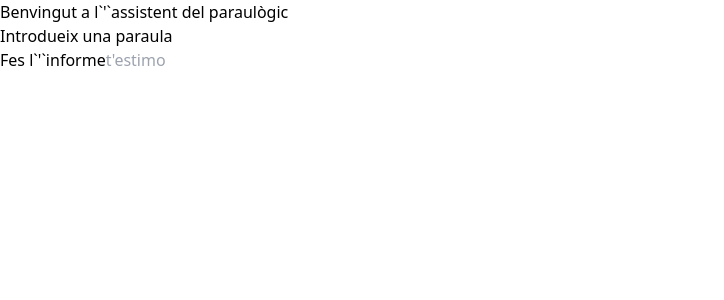
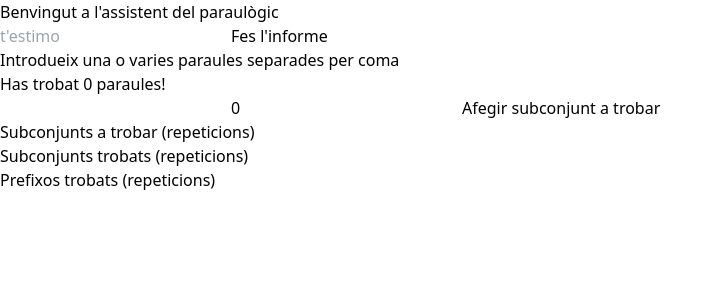
Before and after one commit to Cordar/paraulogic-assistent, a Next.js app: page / in a window 1280 px wide. Shown: the top 300 px of the page, without its empty margins (0-724 px from the left). Built offline with nearby package versions, Linux system fonts and the light colour scheme.

Commit message:
more changes

```diff
--- a/src/app/page.tsx
+++ b/src/app/page.tsx
@@ -6,9 +6,20 @@ import { SetStateAction, useState } from "react";
 
 export default function Home() {
   const [paraula, setParaula] = useState('');
-  const [paraules, setParaules] = useState<string[]>([]);
+  const [paraules, setParaules] = useState<string[]>(() => {
+    const localData = typeof window !== 'undefined' ? localStorage.getItem("paraules") : null;
+    return localData ? JSON.parse(localData) : [];
+  });
+  const [subconjunt, setSubconjunt] = useState('');
+  const [subconjuntRepeticions, setSubconjuntRepeticions] = useState(0);
   const [subconjunts, setSubconjunts] = useState<{ subconjunt: string, repeticions: number }[]>([]);
+  const [subconjuntsATrobar, setSubconjuntsATrobar] = useState<{ subconjunt: string, repeticions: number }[]>(() => {
+    const localData = typeof window !== 'undefined' ? localStorage.getItem("subconjunts") : null;
+    return localData ? JSON.parse(localData) : [];
+  });
+  const [prefix, setPrefix] = useState('');
   const [prefixos, setPrefixos] = useState<{ prefix: string, repeticions: number }[]>([]);
+  const [prefixosATrobar, setPrefixosATrobar] = useState<{ prefix: string, repeticions: number }[]>([]);
 
   function handleKeyPress(e: { key: string; }) {
     if (e.key == "Enter") {
@@ -20,7 +31,6 @@ export default function Home() {
         paraulaNeta = paraulaNeta.replace("à", "a").replace("á", "a").replace("è", "e").replace("é", "e").replace("í", "i").replace("ò", "o").replace("ó", "o").replace("ú", "u")
         paraulaNeta = paraulaNeta.trim();
         paraulaNeta = paraulaNeta.split(" ")[0]
-        console.log(paraulaNeta)
         if (paraules.some(x => x == paraulaNeta) || paraulesPerAfegir.some(x => x == paraulaNeta)) {
           continue;
         }
@@ -28,11 +38,20 @@ export default function Home() {
       }
       setParaules([...paraules, ...paraulesPerAfegir])
       setParaula("")
+      localStorage.setItem("paraules", JSON.stringify([...paraules, ...paraulesPerAfegir]))
     }
   }
 
   function handleInputChange(e: { target: { value: SetStateAction<string>; }; }) {
     setParaula(e?.target?.value);
+  }
+
+  function handleInputChangeSubconjunt(e: { target: { value: SetStateAction<string>; }; }) {
+    setSubconjunt(e?.target?.value);
+  }
+
+  function handleInputChangeSubconjuntRepeticions(e: React.MouseEvent<HTMLInputElement>) {
+    setSubconjuntRepeticions(parseInt((e?.target as HTMLInputElement).value));
   }
 
   function updateSubConjunts() {
@@ -79,30 +98,67 @@ export default function Home() {
     updatePrefixes();
   }
 
+  function addSubconjunt() {
+    let subc = [...subconjuntsATrobar];
+    const index = subc.findIndex(x => x.subconjunt == subconjunt);
+    if (index != -1) {
+      subc[index].repeticions = subconjuntRepeticions
+    } else {
+      subc.push({ subconjunt: subconjunt, repeticions: subconjuntRepeticions })
+    }
+    setSubconjuntsATrobar(subc)
+    setSubconjunt("")
+    setSubconjuntRepeticions(0)
+    localStorage.setItem("subconjunts", JSON.stringify(subc));
+  }
+
+  function removeSubconjunt(e: MouseEventHandler<HTMLSpanElement>) {
+    let subc = [...subconjuntsATrobar];
+    const index = subc.findIndex(subc => subc.subconjunt == e.target.getAttribute("data-index"));
+    subc.splice(index, 1)
+
+  }
+
   return (
-    <div className="w-1/2 m-auto p-16 text-center flex flex-col">
-      <h1 className="mt-2 text-2xl">Benvingut a l`&apos;`assistent del paraulògic</h1>
-      <h2 className="mt-16 mb-2 text-lg">Introdueix una paraula</h2>
-      <div className="flex">
-        <button onClick={fesInforme} className="w-1/4">Fes l`&apos;`informe</button>
-        <input type="text" onKeyUp={handleKeyPress} value={paraula} onChange={handleInputChange} className="bg-gray-50 border border-gray-300 text-gray-900 text-sm rounded-lg focus:ring-blue-500 focus:border-blue-500 block w-full p-2.5 dark:bg-gray-700 dark:border-gray-600 dark:placeholder-gray-400 dark:text-white dark:focus:ring-blue-500 dark:focus:border-blue-500" placeholder="t'estimo"></input>
+    <div className="w-full m-auto p-16 text-center flex flex-col">
+      <h1 className="text-2xl">Benvingut a l&apos;assistent del paraulògic</h1>
+
+      <div className="mt-16 flex justify-center gap-2">
+        <input type="text" onKeyUp={handleKeyPress} value={paraula} onChange={handleInputChange} className="bg-gray-50 border border-gray-300 text-gray-900 text-sm rounded-lg focus:ring-blue-500 focus:border-blue-500 block p-2.5 dark:bg-gray-700 dark:border-gray-600 dark:placeholder-gray-400 dark:text-white dark:focus:ring-blue-500 dark:focus:border-blue-500" placeholder="t'estimo"></input>
+        <button onClick={fesInforme} className="bg-green-200 hover:bg-green-300 px-3 py-2 rounded-md">Fes l&apos;informe</button>
       </div>
-      <div className="mt-2 flex flex-wrap w-3/4 place-self-end">
+      <h4 className="mb-2 text-sm">Introdueix una o varies paraules separades per coma</h4>
+      <h3>Has trobat {paraules.length} paraules!</h3>
+      <div className="mt-2 flex flex-wrap place-self-end">
         {paraules.map(paraula => (
-          <p key={paraula}>{paraula},</p>
+          <span key={paraula}>{paraula},</span>
         ))}
       </div>
-      <div className="mt-4 flex">
-        {subconjunts.map(subconjunt => (
-          <p key={subconjunt.subconjunt}><b>{subconjunt.subconjunt}</b> {subconjunt.repeticions}</p>
-        ))}
+      <div className="flex flex-col gap-2 justify-start mt-10">
+        <div className="flex gap-2 justify-center">
+          <input type="text" value={subconjunt} onChange={handleInputChangeSubconjunt} className="bg-gray-50 border border-gray-300 text-gray-900 text-sm rounded-lg focus:ring-blue-500 focus:border-blue-500 block p-2.5 dark:bg-gray-700 dark:border-gray-600 dark:placeholder-gray-400 dark:text-white dark:focus:ring-blue-500 dark:focus:border-blue-500"></input>
+          <input type="text" value={subconjuntRepeticions} onChange={handleInputChangeSubconjuntRepeticions} className="bg-gray-50 border border-gray-300 text-gray-900 text-sm rounded-lg focus:ring-blue-500 focus:border-blue-500 block p-2.5 dark:bg-gray-700 dark:border-gray-600 dark:placeholder-gray-400 dark:text-white dark:focus:ring-blue-500 dark:focus:border-blue-500"></input>
+          <button onClick={addSubconjunt} className="bg-green-200 hover:bg-green-300 px-3 py-2 rounded-md">Afegir subconjunt a trobar</button>
+        </div>
+        <h2 className="px-4 font-semibold mt-2">Subconjunts a trobar (repeticions)</h2>
+        <div className="text-wrap">
+          {subconjuntsATrobar.map(item => (
+            <span key={item.subconjunt} data-index={item.subconjunt} onClick={removeSubconjunt}>{item.subconjunt} ({item.repeticions}) </span>
+          ))}
+        </div>
+        <h2 className="px-4 font-semibold mt-2">Subconjunts trobats (repeticions)</h2>
+        <div className="text-wrap">
+          {subconjunts.map(item => (
+            <span key={item.subconjunt}>{item.subconjunt} ({item.repeticions}) </span>
+          ))}
+        </div>
+        <h2 className="px-4 font-semibold mt-2">Prefixos trobats (repeticions)</h2>
+        <div className="text-wrap">
+          {prefixos.map(item => (
+            <span key={item.prefix}>{item.prefix} ({item.repeticions}) </span>
+          ))}
+        </div>
       </div>
-      <div className="mt-4 flex">
-        {prefixos.map(item => (
-          <p key={item.prefix}><b>{item.prefix}</b> {item.repeticions}</p>
-        ))}
-      </div>
-
-    </div >
+    </div>
   );
 }
```
